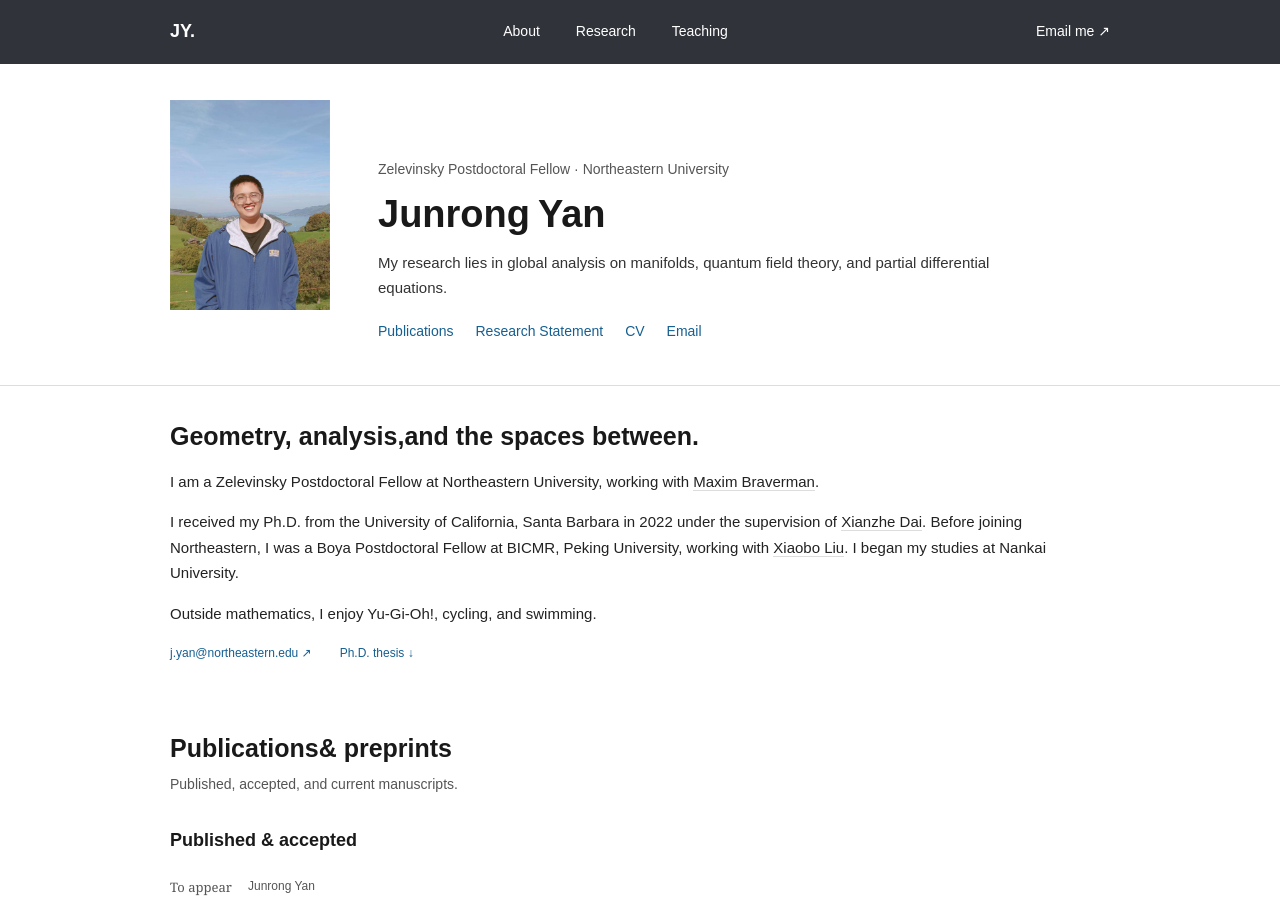
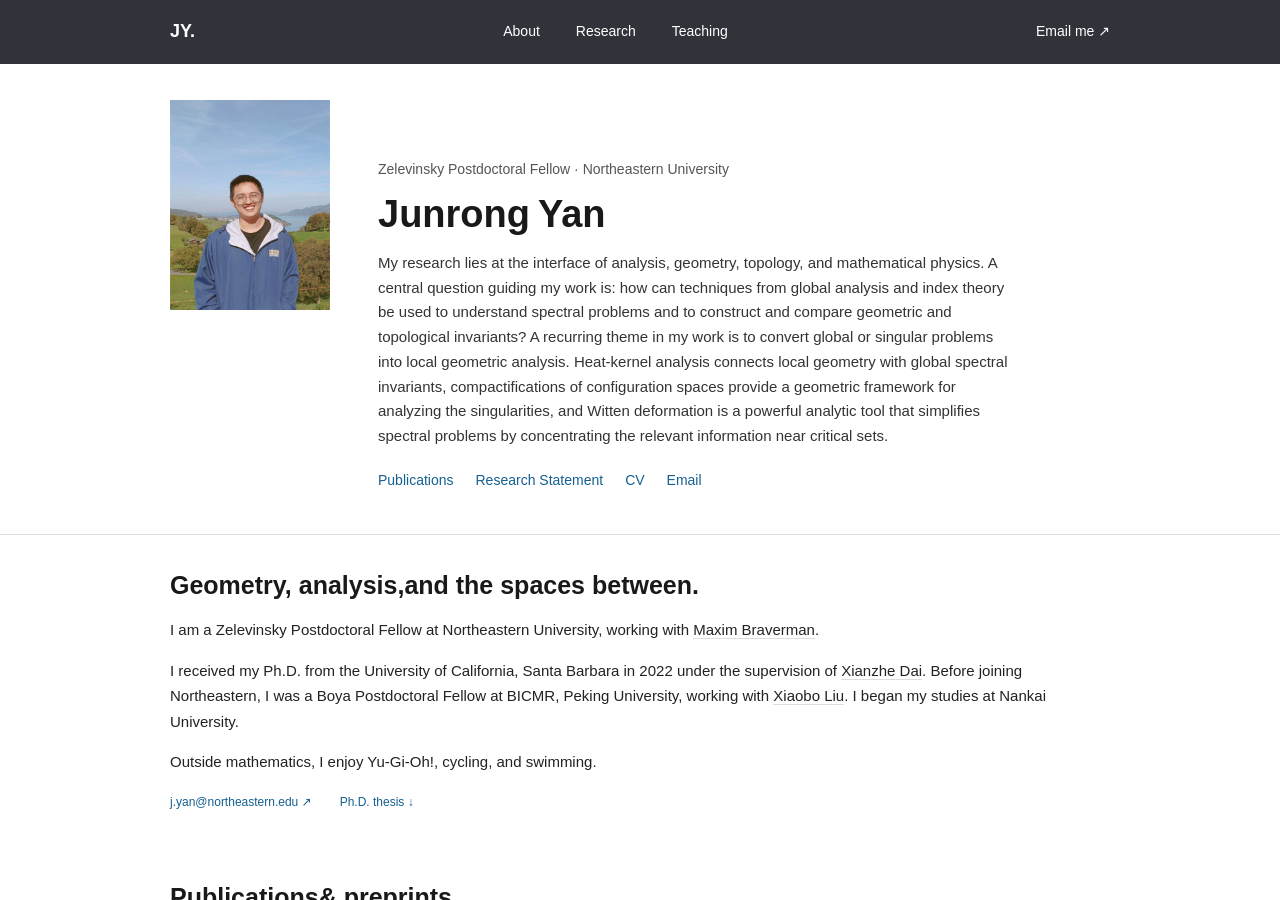
Before and after one commit to j-yan783/j-yan_math.github.io, a Jekyll site: the page index.html, which Jekyll copies as it is, in a window 1280 px wide and 900 px high. Built offline with Jekyll 4.4.1, drawn with Linux system fonts in a browser that asks for light colours.

Commit message:
Update index.html

```diff
--- a/index.html
+++ b/index.html
@@ -3,14 +3,14 @@
 <head>
   <meta charset="utf-8">
   <meta name="viewport" content="width=device-width,initial-scale=1">
-  <meta name="description" content="Junrong Yan — global analysis on manifolds, mathematical physics, and PDE.">
+  <meta name="description" content="Junrong Yan.">
   <title>Junrong Yan </title>
   <link rel="stylesheet" href="style.css">
 </head>
 <body>
 <main>
   <header class="site-header"><a class="brand" href="#top" aria-label="Junrong Yan, home">JY<span>.</span></a><nav aria-label="Primary navigation"><a href="#about">About</a><a href="#research">Research</a><a href="#teaching">Teaching</a></nav><a class="nav-contact" href="mailto:j.yan@northeastern.edu">Email me <span>↗</span></a></header>
-  <section class="hero" id="top"><div class="hero-copy"><p class="eyebrow">Zelevinsky Postdoctoral Fellow · Northeastern University</p><h1>Junrong<br><em>Yan</em></h1><p class="lead">My research lies in global analysis on manifolds, quantum field theory, and partial differential equations.</p><div class="hero-actions"><a class="button primary" href="#research">Publications</a><a class="button text" href="Research_Statement .pdf">Research Statement</a><a class="button text" href="CV(2026 New).pdf">CV</a><a class="button text" href="mailto:j.yan@northeastern.edu">Email</a></div></div><aside class="profile-card" aria-label="Current appointment">
+  <section class="hero" id="top"><div class="hero-copy"><p class="eyebrow">Zelevinsky Postdoctoral Fellow · Northeastern University</p><h1>Junrong<br><em>Yan</em></h1><p class="lead">My research lies at the interface of analysis, geometry, topology, and mathematical physics. A central question guiding my work is: how can techniques from global analysis and index theory be used to understand spectral problems and to construct and compare geometric and topological invariants? A recurring theme in my work is to convert global or singular problems into local geometric analysis.  Heat-kernel analysis connects local geometry with global spectral invariants, compactifications of configuration spaces provide a geometric framework for analyzing the singularities, and Witten deformation is a powerful analytic tool that simplifies spectral problems by concentrating the relevant information near critical sets. </p><div class="hero-actions"><a class="button primary" href="#research">Publications</a><a class="button text" href="Research_Statement .pdf">Research Statement</a><a class="button text" href="CV(2026 New).pdf">CV</a><a class="button text" href="mailto:j.yan@northeastern.edu">Email</a></div></div><aside class="profile-card" aria-label="Current appointment">
       <img
         class="portrait"
         src="微信图片_20231010235505.jpg"
```
